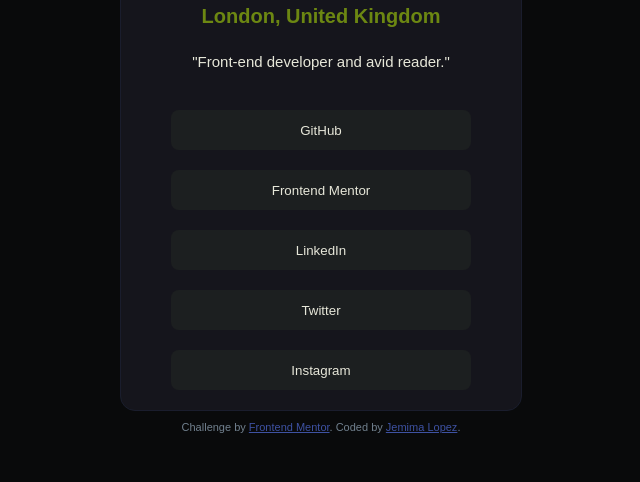
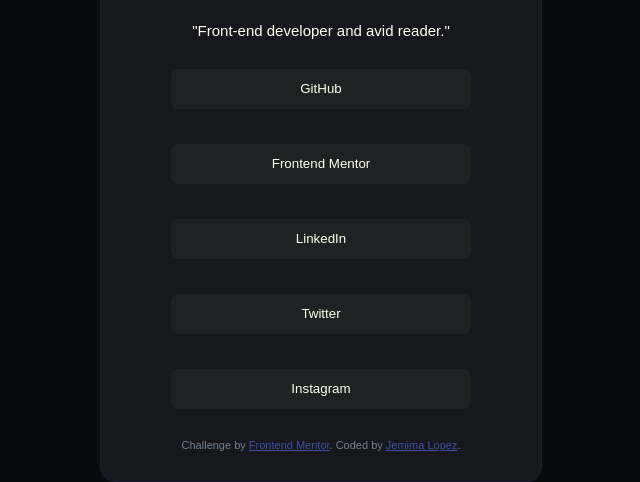
Before and after one commit to jemima-lopez/social-links, a plain HTML site: page social-links-profile-main/index.html in a window 1280 px wide. Shown: the part 441-923 px from the top of the page, without its empty margins (319-959 px from the left). Before the commit the page ends 884 px from the top, so only its background shows below. Drawn offline with Linux system fonts and the light colour scheme.

Commit message:
fixing commit

```diff
--- a/social-links-profile-main/index.css
+++ b/social-links-profile-main/index.css
@@ -2,26 +2,30 @@
 
     font-family: 'Kumbh Sans', sans-serif;
     background-color: hsl(210, 11%, 4%);
+    display: flex;
+    justify-content: center;
+    align-items: center;
+    min-height: 100vh; /* full page centering */
+    margin: 0;
 }
 
-container{
+.container{
     background-color: rgb(23, 23, 30);
     border: 1px solid rgb(28, 32, 49);
-    width: 400px;
-    opacity: 0.9;
-    height: 800px;
-    margin: auto;
-    margin-top: 50px;
+    max-width: 400px;
+    width: 90%;
+    padding: 30px 20px;
     border-radius: 15px;
     display: flex;
     flex-direction: column;
+    align-items: center;
 }
 
 img{
     width: 150px;
     height: 150px;
     border-radius: 50%;
-    margin: auto;
+    margin: 15%;
 }
 
 h1{
@@ -47,12 +51,11 @@
 }
 
 .buttons{
-    list-style-type: none;
-    margin-top: 10px;
-    margin-bottom: 20px;
+    display: flex;
+    flex-direction: column;
+    width: 100%;
+    gap: 15px;
 }
-
-
 
 button{
     width: 300px;
@@ -60,26 +63,20 @@
     border-radius: 8px;
     margin-top: 20px;
     background-color: hsl(204, 7%, 13%);
-    text-justify: center;
     align-items: center;
+    text-align: center;
     color: ivory;
     border: none;
     cursor: pointer;
     justify-content: center;
-    display: flex;
     display: block;
     margin-left: auto;
     margin-right: auto;
 }
 
-footer{
+footer, .attribution {
     color: hsl(210, 11%, 50%);
     font-size: 12px;
     text-align: center;
-    margin-top: 10px;
-    margin-bottom: 10px;
+    margin-top: 15px;
 }
-
-.attribution {
-    font-size: 11px;
-    text-align: center;}
--- a/social-links-profile-main/index.html
+++ b/social-links-profile-main/index.html
@@ -15,7 +15,7 @@
   </style>
 </head>
 <body>
-<container>
+<div class="container">
   <img src="./assets/images/avatar-jessica.jpeg" alt="profile picture">
   <h1>Jessica Randall</h1>
   <h3>London, United Kingdom</h3>
@@ -28,11 +28,13 @@
     <button>Twitter</button>
     <button>Instagram</button>
   </div>
-</container>
 
-  <footer><div class="attribution">
+  <footer>
+  <div class="attribution">
     Challenge by <a href="https://www.frontendmentor.io?ref=challenge" target="_blank">Frontend Mentor</a>.
-    Coded by <a href="#">Jemima Lopez</a>.</footer>
+    Coded by <a href="#">Jemima Lopez</a>.
   </div>
+</footer>
+</div>
 </body>
 </html>
```
